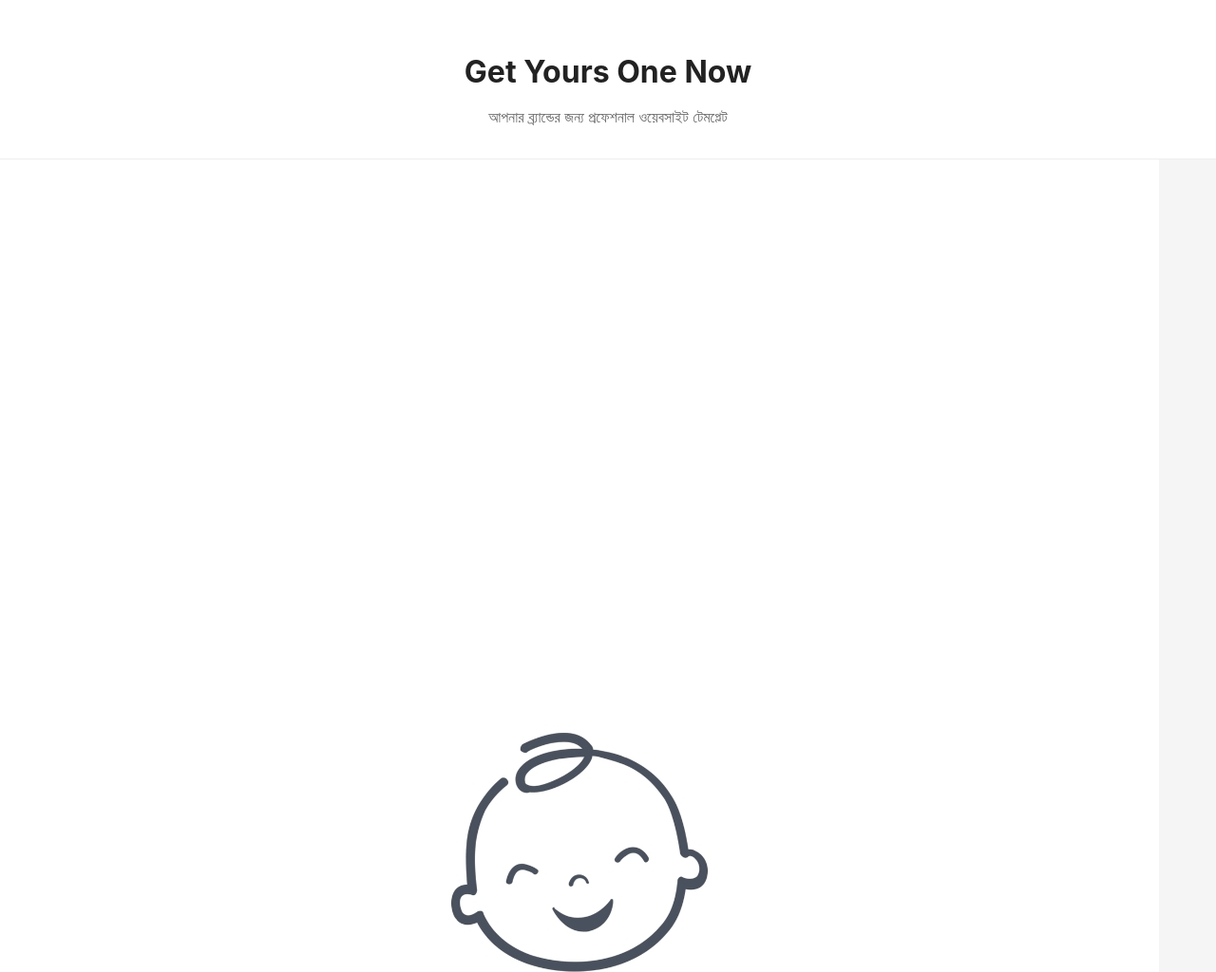
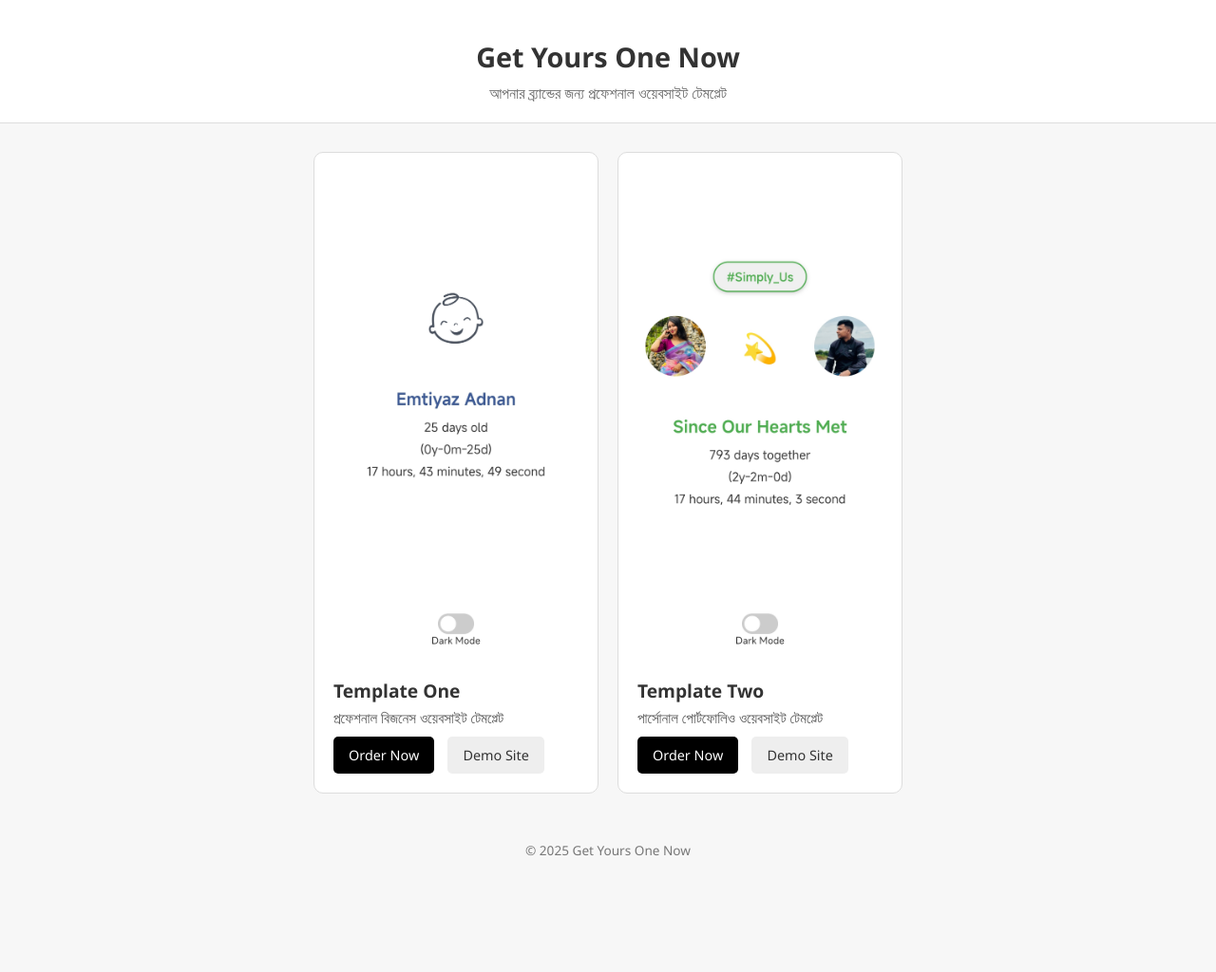
Before and after one commit to officialenayet/shop, a plain HTML site: page index.html in a window 1280 px wide. Shown: the top 1024 px of the page at 95% size. After the commit the page ends 925 px from the top, so only its background shows below. Drawn offline with Linux system fonts and the light colour scheme.

Commit message:
Change Update style.css

```diff
--- a/style.css
+++ b/style.css
@@ -1,4 +1,3 @@
-/* Reset margin and padding */
 * {
   margin: 0;
   padding: 0;
@@ -6,95 +5,114 @@
 }
 
 body {
-  font-family: -apple-system, BlinkMacSystemFont, "Segoe UI", Roboto, Oxygen,
-    Ubuntu, Cantarell, "Open Sans", "Helvetica Neue", sans-serif;
-  background: #f5f5f5;
-  color: #222;
-  line-height: 1.6;
+  font-family: 'Segoe UI', sans-serif;
+  background: #f7f7f7;
+  color: #333;
 }
 
-/* Header styling */
 header {
   text-align: center;
-  padding: 50px 20px 30px;
+  padding: 40px 20px 20px;
   background: #fff;
-  border-bottom: 1px solid #eee;
+  border-bottom: 1px solid #ddd;
 }
 
 header h1 {
-  font-size: 2rem;
-  margin-bottom: 10px;
+  font-size: 1.8rem;
 }
 
 header p {
   font-size: 1rem;
   color: #666;
-}
-
-/* Products grid */
-.products {
-  display: grid;
-  grid-template-columns: repeat(auto-fit, minmax(280px, 1fr));
-  gap: 30px;
-  padding: 40px 20px;
-  max-width: 1200px;
-  margin: 0 auto;
-}
-
-/* Single product */
-.product {
-  background: #fff;
-  border: 1px solid #ddd;
-  border-radius: 6px;
-  overflow: hidden;
-  transition: box-shadow 0.2s ease;
-  display: flex;
-  flex-direction: column;
-  align-items: center;
-  padding: 20px;
-}
-
-.product:hover {
-  box-shadow: 0 2px 12px rgba(0,0,0,0.1);
-}
-
-.product img {
-  width: 100%;
-  height: auto;
-  border-radius: 4px;
-}
-
-.product h2 {
-  margin-top: 15px;
-  font-size: 1.2rem;
-}
-
-.product p {
-  font-size: 0.95rem;
-  color: #555;
   margin-top: 8px;
 }
 
-/* Order Now button */
-.product a {
+/* Slider Style */
+.product-slider {
+  display: flex;
+  overflow-x: auto;
+  scroll-snap-type: x mandatory;
+  gap: 20px;
+  padding: 30px 20px;
+  -webkit-overflow-scrolling: touch;
+}
+
+.product-card {
+  background: #fff;
+  border: 1px solid #ddd;
+  border-radius: 10px;
+  flex: 0 0 85%;
+  max-width: 350px;
+  padding: 20px;
+  scroll-snap-align: start;
+  transition: transform 0.3s ease, box-shadow 0.3s ease;
+}
+
+.product-card:hover {
+  transform: scale(1.03);
+  box-shadow: 0 8px 20px rgba(0,0,0,0.1);
+}
+
+.product-card img {
+  width: 100%;
+  border-radius: 6px;
+}
+
+.product-card h2 {
+  font-size: 1.2rem;
+  margin: 15px 0 5px;
+}
+
+.product-card p {
+  font-size: 0.95rem;
+  color: #555;
+}
+
+.product-card a {
   display: inline-block;
-  margin-top: 15px;
-  padding: 10px 20px;
-  background: #000;
-  color: #fff;
+  margin-top: 10px;
+  padding: 10px 16px;
+  border-radius: 5px;
   text-decoration: none;
-  border-radius: 4px;
+  font-size: 0.9rem;
   transition: background 0.2s ease;
 }
 
-.product a:hover {
+.product-card a:first-of-type {
+  background: #000;
+  color: #fff;
+  margin-right: 10px;
+}
+
+.product-card a:first-of-type:hover {
   background: #333;
+}
+
+.demo-btn {
+  background: #eee;
+  color: #333;
+}
+
+.demo-btn:hover {
+  background: #ddd;
 }
 
 /* Footer */
 footer {
   text-align: center;
-  font-size: 0.9rem;
-  color: #888;
   padding: 20px;
+  font-size: 0.85rem;
+  color: #777;
 }
+
+/* Responsive */
+@media (min-width: 768px) {
+  .product-slider {
+    justify-content: center;
+    overflow-x: hidden;
+  }
+
+  .product-card {
+    flex: 0 0 300px;
+  }
+}
```
